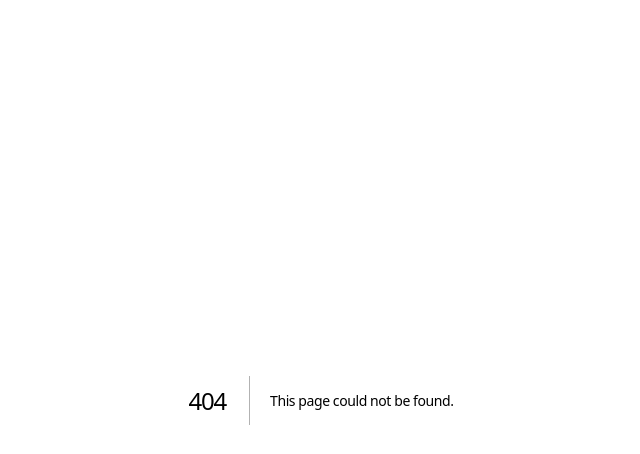
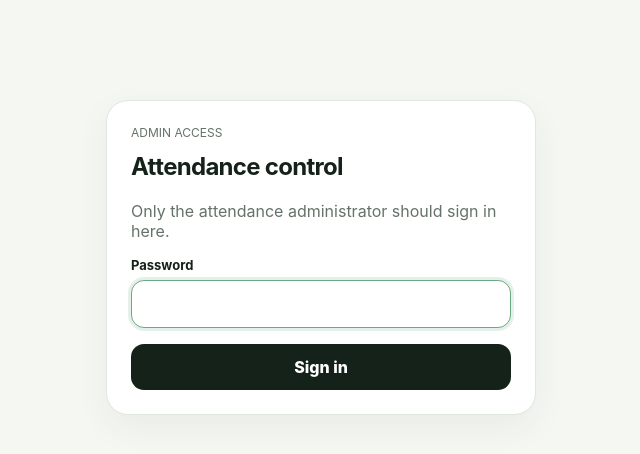
Before and after one commit to PHOENIEX21/newcode, a Next.js app: page /admin/login in a window 1280 px wide. Before the commit this address had no page. Shown: the top 454 px of the page, without its empty margins (319-959 px from the left). Built offline with nearby package versions, Linux system fonts and the light colour scheme.

Commit message:
Build app/admin/login/page.tsx

```diff
--- /dev/null
+++ b/app/admin/login/page.tsx
@@ -0,0 +1,9 @@
+"use client";
+import { useState } from "react";
+import { useRouter } from "next/navigation";
+
+export default function Login(){
+  const [password,setPassword]=useState(""); const [error,setError]=useState(""); const [busy,setBusy]=useState(false); const router=useRouter();
+  async function submit(e:React.FormEvent){e.preventDefault();setBusy(true);setError("");const r=await fetch("/api/admin/login",{method:"POST",headers:{"Content-Type":"application/json"},body:JSON.stringify({password})});if(r.ok){router.push("/admin");router.refresh()}else{setError("Incorrect admin password.")}setBusy(false)}
+  return <main className="shell"><div className="login card"><p className="muted small">ADMIN ACCESS</p><h2>Attendance control</h2><p className="muted">Only the attendance administrator should sign in here.</p><form className="form" onSubmit={submit}><div className="field"><label>Password</label><input className="input" type="password" value={password} onChange={e=>setPassword(e.target.value)} required autoFocus/></div>{error&&<div className="notice err">{error}</div>}<button className="button" disabled={busy}>{busy?"Signing in…":"Sign in"}</button></form></div></main>
+}
```
